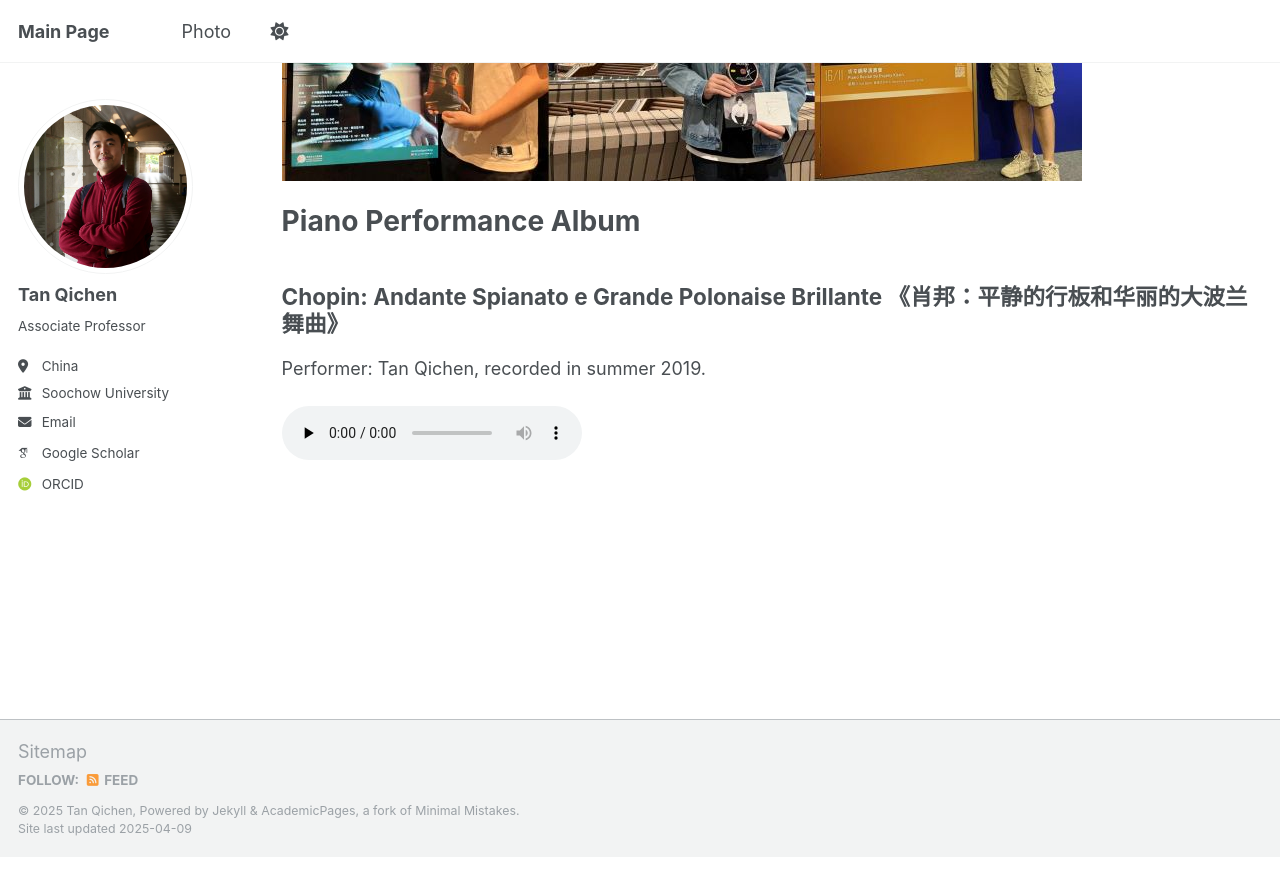
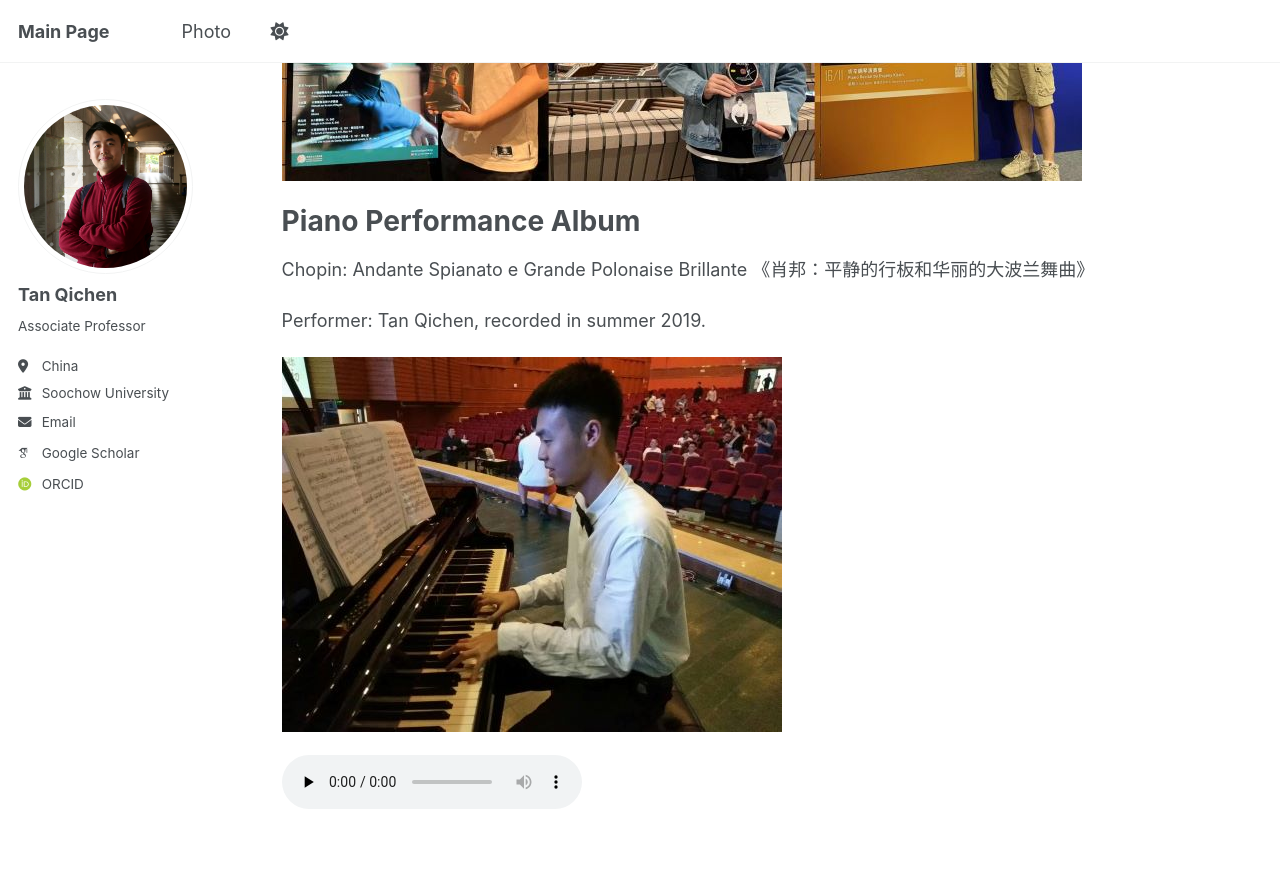
Before and after one commit to tylertam98/tylertam98.github.io, a Jekyll site: the page built from _pages/cv.md, in a window 1280 px wide and 900 px high, scrolled down 4120 px. Shown: the top 896 px of the window. Built offline with Jekyll 4.4.1, drawn with Linux system fonts in a browser that asks for light colours; some web fonts are replaced; before the commit the page ends 4977 px from its top, so only the background shows below that.

Commit message:
Update cv.md

```diff
--- a/_pages/cv.md
+++ b/_pages/cv.md
@@ -38,6 +38,9 @@ Piano Performance Album
 ======
 
 Chopin: Andante Spianato e Grande Polonaise Brillante 《肖邦：平静的行板和华丽的大波兰舞曲》
-------
+
 Performer: Tan Qichen, recorded in summer 2019.
+
+![abc](/images/piano.jpg)
+
 <audio src="/images/华丽的大波兰.m4a" controls="" preload="none">
```
